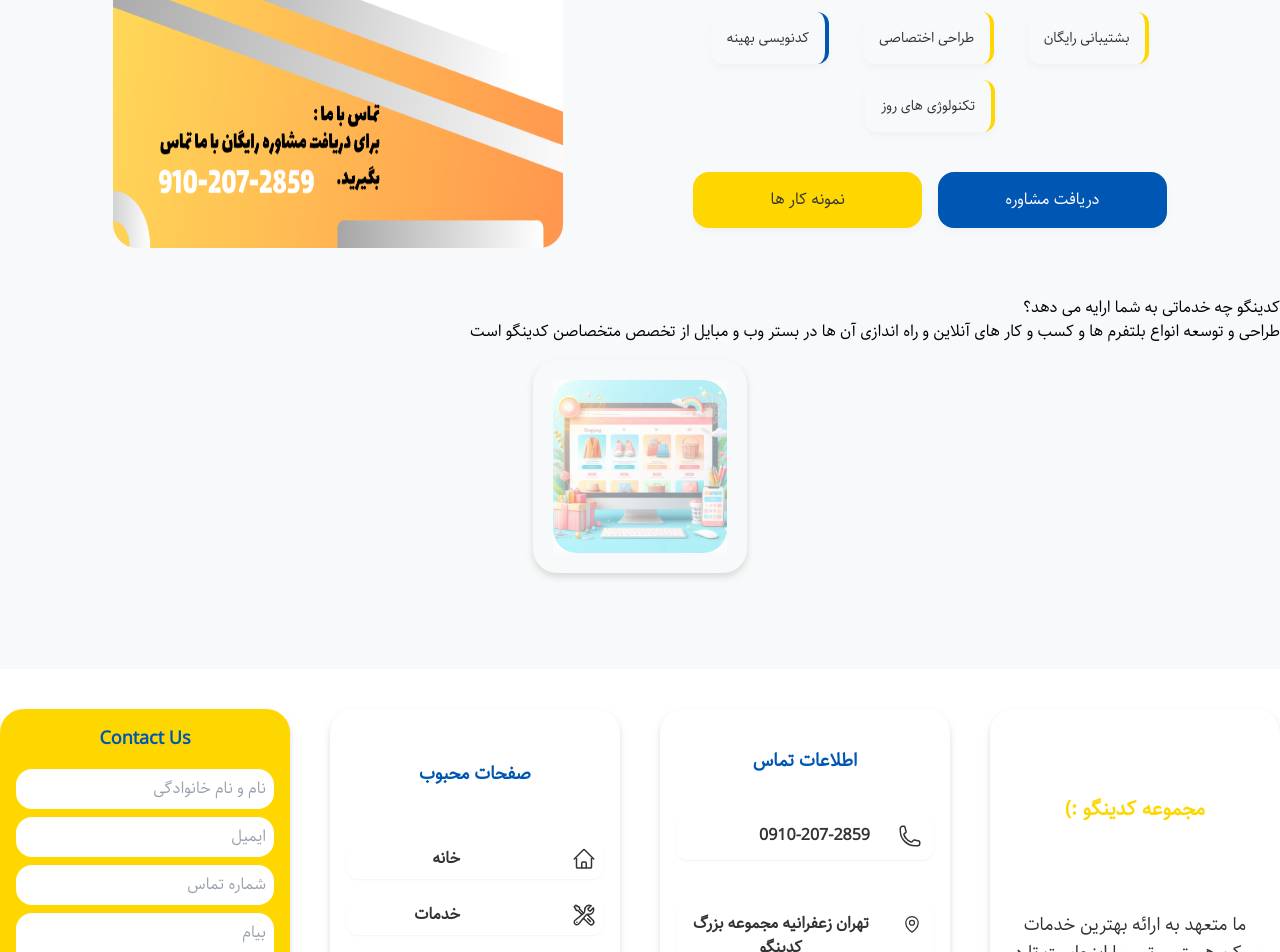
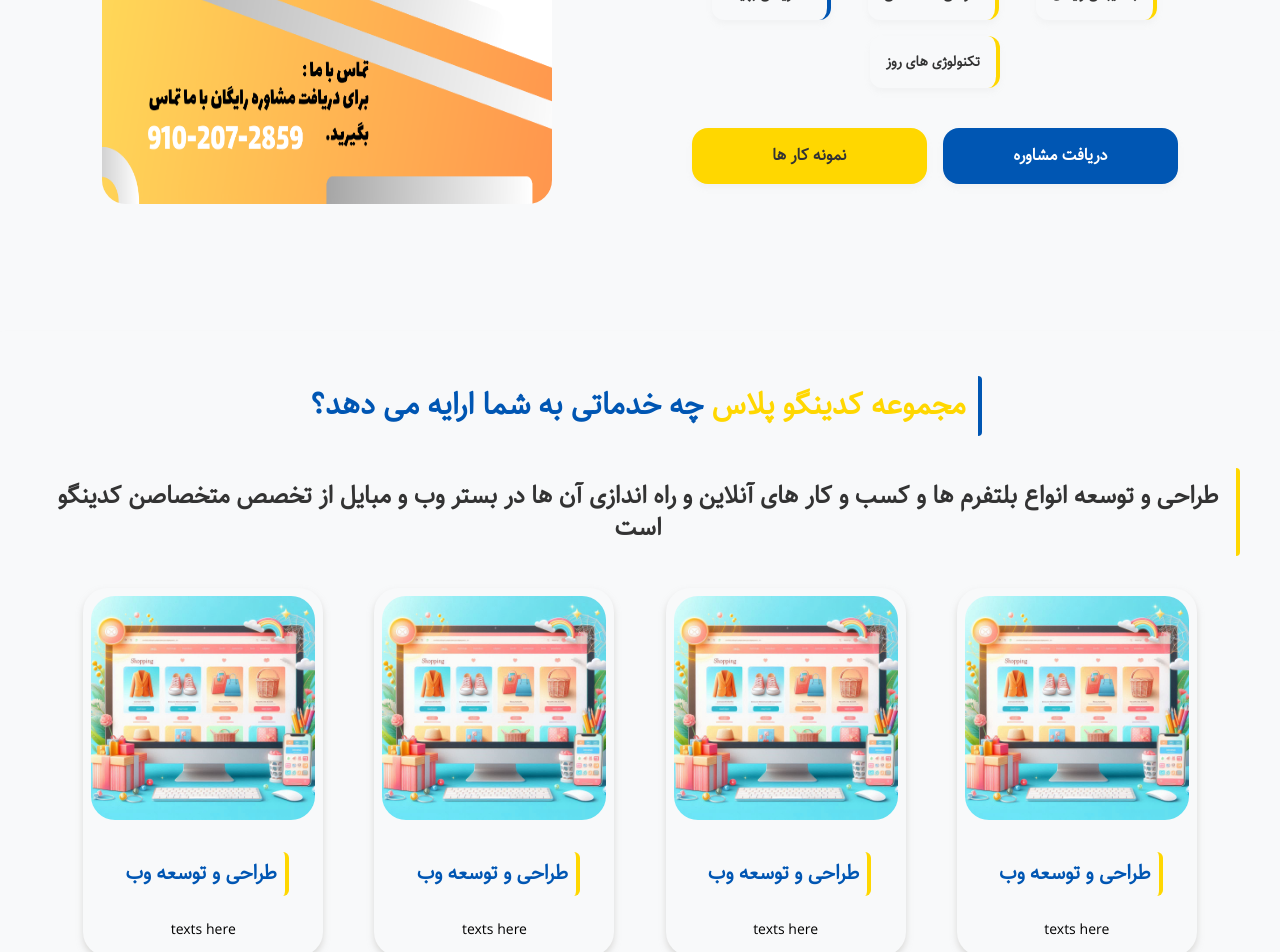
Before and after one commit to Mobin-Heydari/Codingo-Plus, a Next.js app in the folder Frontend/client/: page / in a window 1280 px wide. Shown: the part 940-1892 px from the top of the page. Built offline with nearby package versions, Linux system fonts and the light colour scheme.

Commit message:
Services section is added to the main page.

```diff
--- a/Frontend/client/src/app/page.tsx
+++ b/Frontend/client/src/app/page.tsx
@@ -4,35 +4,35 @@
 
 export default function Home() {
   return (
-    <main className="flex flex-col justify-evenly my-24">
+    <main className="flex flex-col justify-evenly">
 
-      <section className="flex flex-row max-lg:flex-col p-12 justify-around max-sm:p-2">
+      <section className="flex flex-row max-lg:flex-col p-8 justify-around max-sm:p-2 my-12">
 
         <div className="basis-2/5 flex justify-between flex-col">
 
-          <h2 className="text-3xl text-secondary p-5 my-4 rounded border-r-4 border-r-primary max-sm:text-2xl">تحقق رویاهای <span className="text-primary">دیجیتال</span> شما</h2>
+          <h2 className="text-3xl text-secondary p-5 my-4 rounded border-r-4 border-r-primary max-sm:text-2xl font-bold">تحقق رویاهای <span className="text-primary">دیجیتال</span> شما</h2>
           <p className="text-lg text-text p-6 my-4 rounded border-r-4 border-r-primary">
             در <strong className="font-bold text-secondary">مجموعه کدینگ و پلاس</strong>، ما با ترکیب خلاقیت و فناوری پیشرفته، راه‌حل‌هایی نوآورانه برای وب‌سایت‌ها و اپلیکیشن‌های شما ارائه می‌دهیم. ما به تحقق رؤیاهای دیجیتالی شما ایمان داریم و تلاش می‌کنیم تا هر پروژه را به یک داستان موفقیت‌آمیز تبدیل کنیم.
           </p>
           <p className="text-lg text-text p-6 my-4 rounded border-r-4 border-r-secondary">
-            <strong>مأموریت ما:</strong> خلق تجربه‌های دیجیتالی که نه تنها جذاب و کارآمد هستند بلکه تأثیری ماندگار بر روی کسب‌وکار شما می‌گذارند.
+            <strong className="font-bold">مأموریت ما:</strong> خلق تجربه‌های دیجیتالی که نه تنها جذاب و کارآمد هستند بلکه تأثیری ماندگار بر روی کسب‌وکار شما می‌گذارند.
           </p>
           <p className="text-lg text-text p-6 my-4 rounded border-r-4 border-r-primary">
             کدنیگو پلاس مجموعه ای از طراحان و توسعه دهندگانی با تجربه و مدرن است که در زمینه ی طراحی و توسعه وب اپلیکیشن و اپلیکیشن سال ها تجربه و تخصص جمع آوری کرده اند.
           </p>
 
           <div className="flex justify-evenly max-sm:flex-col text-center my-5 flex-wrap gap-4">
-            <p className="cursor-pointer p-4 text-sm text-text rounded-xl shadow-custom-light border-r-4 border-primary max-sm:my-3">بشتیبانی رایگان</p>
-            <p className="cursor-pointer p-4 text-sm text-text rounded-xl shadow-custom-light border-r-4 border-primary max-sm:my-3">طراحی اختصاصی</p>
-            <p className="cursor-pointer p-4 text-sm text-text rounded-xl shadow-custom-light border-r-4 border-secondary max-sm:my-3">کدنویسی بهینه</p>
-            <p className="cursor-pointer p-4 text-sm text-text rounded-xl shadow-custom-light border-r-4 border-primary max-sm:my-3">تکنولوژی های روز</p>
+            <p className="cursor-pointer p-4 text-sm text-text rounded-xl shadow-custom-light border-r-4 border-primary max-sm:my-3 font-bold">بشتیبانی رایگان</p>
+            <p className="cursor-pointer p-4 text-sm text-text rounded-xl shadow-custom-light border-r-4 border-primary max-sm:my-3 font-bold">طراحی اختصاصی</p>
+            <p className="cursor-pointer p-4 text-sm text-text rounded-xl shadow-custom-light border-r-4 border-secondary max-sm:my-3 font-bold">کدنویسی بهینه</p>
+            <p className="cursor-pointer p-4 text-sm text-text rounded-xl shadow-custom-light border-r-4 border-primary max-sm:my-3 font-bold">تکنولوژی های روز</p>
           </div>
 
           <div className="flex justify-evenly text-center my-5 max-sm:flex-col gap-4">
-            <a className="p-4 bg-secondary rounded-2xl w-2/4 text-white text-center shadow-custom-light hover:bg-primary hover:text-text primary-transitsion max-sm:w-full" href="">
+            <a className="p-4 bg-secondary rounded-2xl w-2/4 text-white text-center shadow-custom-light hover:bg-primary hover:text-text primary-transitsion max-sm:w-full font-bold" href="">
               دریافت مشاوره
             </a>
-            <a className="p-4 bg-primary rounded-2xl w-2/4 text-text text-center shadow-custom-light hover:bg-hover hover:text-white primary-transitsion max-sm:w-full" href="">
+            <a className="p-4 bg-primary rounded-2xl w-2/4 text-text text-center shadow-custom-light hover:bg-hover hover:text-white primary-transitsion max-sm:w-full font-bold" href="">
               نمونه کار ها
             </a>
           </div>
@@ -44,25 +44,72 @@
 
       </section>
 
-      {/* Our services part */}
-      <section className="flex justify-evenly flex-col gap-4">
+      {/* Services part */}
+      <section className="flex justify-evenly flex-col gap-4 p-8 max-sm:p-0 shadow-custom-light my-12">
 
-        <div>
-          <h3>کدینگو چه خدماتی به شما ارايه می دهد؟</h3>
-          <h4>طراحی و توسعه انواع بلتفرم ها و کسب و کار های آنلاین و راه اندازی آن ها در بستر وب و مبایل از تخصص متخصاصن کدینگو است</h4>
+        <div className="text-center text-text flex flex-col justify-between gap-3">
+          <div>
+            <h3 className="text-3xl text-secondary p-3 m-3 rounded border-r-4 border-r-secondary inline-block font-bold"><span className="text-primary">مجموعه کدینگو پلاس</span> چه خدماتی به شما ارايه می دهد؟</h3>
+          </div>
+          <div className="">
+            <h4 className="text-2xl p-3 m-2 font-bold rounded border-r-4 border-r-primary inline-block">طراحی و توسعه انواع بلتفرم ها و کسب و کار های آنلاین و راه اندازی آن ها در بستر وب و مبایل از تخصص متخصاصن کدینگو است</h4>
+          </div>
         </div>
 
-        <div className="flex justify-evenly flex-wrap gap-5">
-        <div className="relative flex justify-evenly flex-col w-1/6 shadow-custom-dark rounded-3xl p-5 gap-5 hover:bg-orange-100 hover:w-1/5 primary-transitsion">
-          <div className="relative">
-            <Image src={web_card} alt="Codingo Plus" width={400} height={200} className="rounded-3xl max-w-full h-auto"/>
-            <div className="absolute inset-0 bg-white opacity-50 transition-opacity duration-300 hover:opacity-100"></div>
-            <div className="absolute inset-0 flex flex-col justify-center items-center text-center opacity-0 transition-opacity duration-300 hover:opacity-100">
-              <h5 className="text-xl text-secondary hover:text-primary primary-transitsion">طراحی و توسعه وب</h5>
-              <p className="text-sm text-justify p-2">Lorem ipsum, dolor sit amet consectetur adipisicing elit. Impedit corporis ducimus expedita! Voluptatum praesentium minima adipisci aliquam fugit ut nemo similique debitis unde cumque. Expedita necessitatibus at unde maiores quo aperiam aspernatur repellendus aliquid nam? Commodi obcaecati, a voluptatem accusamus consequatur velit culpa rerum. Minus ipsa similique sequi facilis. Natus.</p>
+        {/* card container */}
+        <div className="flex justify-evenly flex-wrap gap-x-2 gap-y-7 p-2">
+
+          {/* cards */}
+          <div className="flex justify-evenly flex-col gap-8 w-full sm:w-1/3 md:w-1/4 lg:w-1/5 shadow-custom-dark rounded-3xl p-2">
+            <div>
+              <Image src={web_card} alt="codingo" className="rounded-3xl max-w-full h-auto"/>
+            </div>
+            <div className="flex flex-col justify-evenly items-center text-center gap-4">
+              <a href="" className="rounded-md border-r-primary border-r-4 p-2">
+                <h5 className="text-xl text-secondary hover:text-primary primary-transitsion font-bold">طراحی و توسعه وب</h5>
+              </a>
+              <p className="text-sm text-justify p-2">texts here</p>
             </div>
           </div>
-        </div>
+
+          {/* Repeat the card div for additional cards */}
+          <div className="flex justify-evenly flex-col gap-8 w-full sm:w-1/3 md:w-1/4 lg:w-1/5 shadow-custom-dark rounded-3xl p-2">
+            <div>
+              <Image src={web_card} alt="codingo" className="rounded-3xl max-w-full h-auto"/>
+            </div>
+            <div className="flex flex-col justify-evenly items-center text-center gap-4">
+              <a href="" className="rounded-md border-r-primary border-r-4 p-2">
+                <h5 className="text-xl text-secondary hover:text-primary primary-transitsion font-bold">طراحی و توسعه وب</h5>
+              </a>
+              <p className="text-sm text-justify p-2">texts here</p>
+            </div>
+          </div>
+          {/* Repeat the card div for additional cards */}
+          <div className="flex justify-evenly flex-col gap-8 w-full sm:w-1/3 md:w-1/4 lg:w-1/5 shadow-custom-dark rounded-3xl p-2">
+            <div>
+              <Image src={web_card} alt="codingo" className="rounded-3xl max-w-full h-auto"/>
+            </div>
+            <div className="flex flex-col justify-evenly items-center text-center gap-4">
+              <a href="" className="rounded-md border-r-primary border-r-4 p-2">
+                <h5 className="text-xl text-secondary hover:text-primary primary-transitsion font-bold">طراحی و توسعه وب</h5>
+              </a>
+              <p className="text-sm text-justify p-2">texts here</p>
+            </div>
+          </div>
+          {/* Repeat the card div for additional cards */}
+          <div className="flex justify-evenly flex-col gap-8 w-full sm:w-1/3 md:w-1/4 lg:w-1/5 shadow-custom-dark rounded-3xl p-2">
+            <div>
+              <Image src={web_card} alt="codingo" className="rounded-3xl max-w-full h-auto"/>
+            </div>
+            <div className="flex flex-col justify-evenly items-center text-center gap-4">
+              <a href="" className="rounded-md border-r-primary border-r-4 p-2">
+                <h5 className="text-xl text-secondary hover:text-primary primary-transitsion font-bold">طراحی و توسعه وب</h5>
+              </a>
+              <p className="text-sm text-justify p-2">texts here</p>
+            </div>
+          </div>
+
+        {/* Add more cards as needed */}
         </div>
 
       </section>
```
